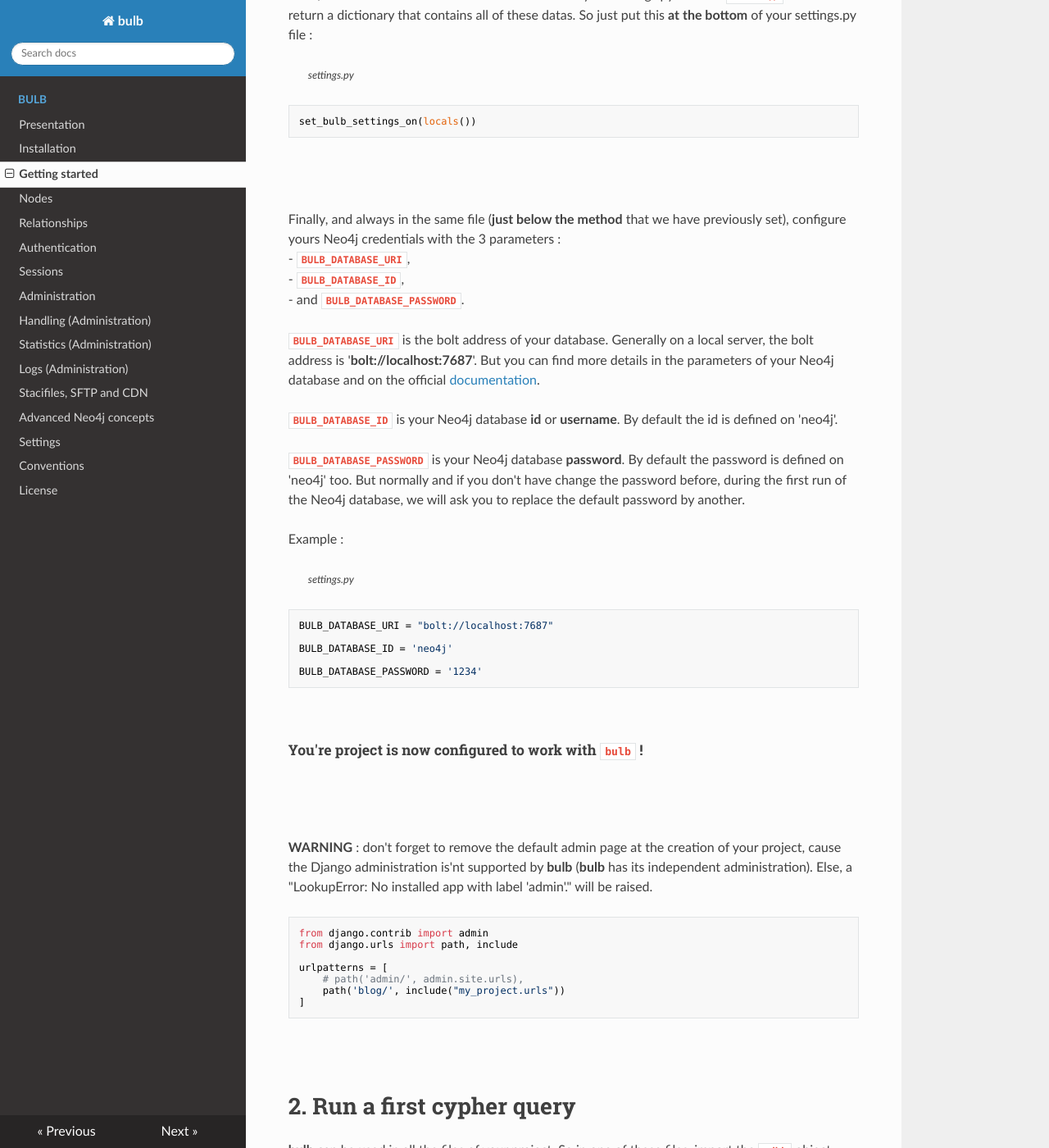
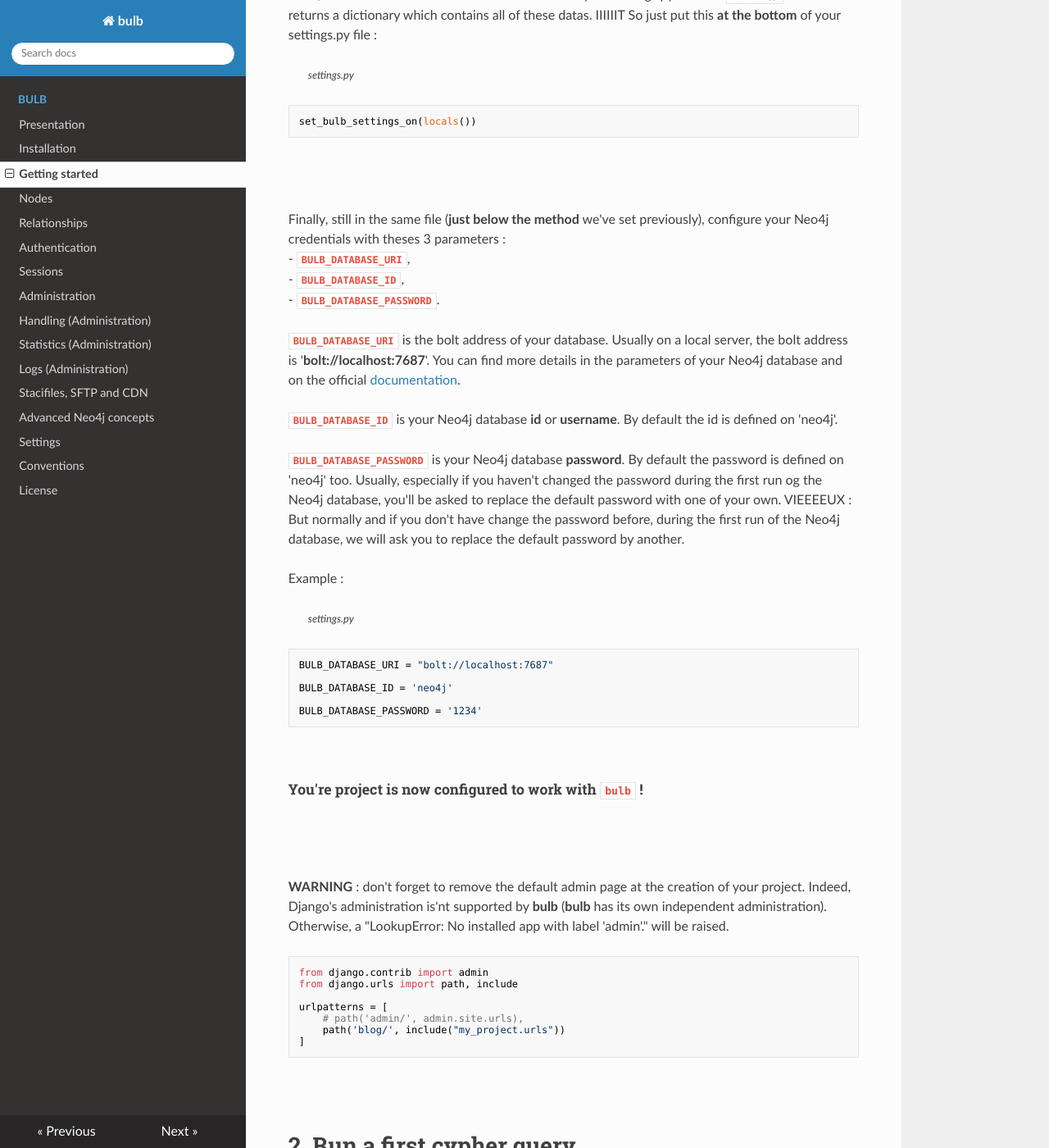
Before and after one commit to LilaRest/bulb, an MkDocs documentation site: the page built from bulb_docs/getting-started.md, in a window 1280 px wide and 1400 px high, scrolled down 876 px. Shown: the whole window at 82% size. Built offline with MkDocs 1.6.1, drawn with Linux system fonts in a browser that asks for light colours; nearby versions of some CDN libraries; some of the changed text lies outside the part shown.

Commit message:
Update getting-started.md

````diff
--- a/bulb_docs/getting-started.md
+++ b/bulb_docs/getting-started.md
@@ -5,11 +5,11 @@
 
 ---
 
-# Introducing
+# Introduction
 
-The **bulb package** is very fast to setup. Just **2 steps** are needed to execute yours first cypher requests.
+The **bulb package**'s setup is very fast. Only **2 steps** are required to execute your first cypher's requests.
 
->> If you don't have already install the package, please see the [installation](https://bulb.readthedocs.io/en/latest/installation/) page.
+>> If you haven't installed the package yet, please see the [installation](https://bulb.readthedocs.io/en/latest/installation/) page.
 <br/>
 <br/>
 
@@ -25,8 +25,8 @@ from bulb import set_bulb_settings_on
 <br/>
 <br/>
 
-Then, use this method on all the datas contained in your settings.py file. The **`locals()`** function return a dictionary that contains all of these datas.
-So just put this **at the bottom** of your settings.py file :
+Then, use this method on all the datas contained in your settings.py file. The **`locals()`** function returns a dictionary which contains all of these datas.
+IIIIIIT So just put this **at the bottom** of your settings.py file :
 
 > <small>_settings.py_</small>
 ```python
@@ -35,16 +35,17 @@ set_bulb_settings_on(locals())
 <br/>
 <br/>
 
-Finally, and always in the same file (**just below the method** that we have previously set), configure yours Neo4j credentials with the 3 parameters :
+Finally, still in the same file (**just below the method** we've set previously), configure your Neo4j credentials with theses 3 parameters :
     - **`BULB_DATABASE_URI`**,
     - **`BULB_DATABASE_ID`**,
-    - and **`BULB_DATABASE_PASSWORD`**.
+    - **`BULB_DATABASE_PASSWORD`**.
 
-**`BULB_DATABASE_URI`** is the bolt address of your database. Generally on a local server, the bolt address is '**bolt://localhost:7687**'. But you can find more details in the parameters of your Neo4j database and on the official [documentation](https://neo4j.com/docs/driver-manual/1.7/client-applications/#driver-connection-uris).
+**`BULB_DATABASE_URI`** is the bolt address of your database. Usually on a local server, the bolt address is '**bolt://localhost:7687**'. You can find more details in the parameters of your Neo4j database and on the official [documentation](https://neo4j.com/docs/driver-manual/1.7/client-applications/#driver-connection-uris).
 
 **`BULB_DATABASE_ID`** is your Neo4j database **id** or **username**. By default the id is defined on 'neo4j'.
 
-**`BULB_DATABASE_PASSWORD`** is your Neo4j database **password**. By default the password is defined on 'neo4j' too. But normally and if you don't have change the password before, during the first run of the Neo4j database, we will ask you to replace the default password by another.
+**`BULB_DATABASE_PASSWORD`** is your Neo4j database **password**. By default the password is defined on 'neo4j' too. Usually, especially if you haven't changed the password during the first run og the Neo4j database, you'll be asked to replace the default password with one of your own.
+VIEEEEUX : But normally and if you don't have change the password before, during the first run of the Neo4j database, we will ask you to replace the default password by another.
 
 Example :
 
@@ -63,7 +64,7 @@ BULB_DATABASE_PASSWORD = '1234'
 <br/>
 <br/>
 
-**WARNING** : don't forget to remove the default admin page at the creation of your project, cause the Django administration is'nt supported by **bulb** (**bulb** has its independent administration). Else, a "LookupError: No installed app with label 'admin'." will be raised.
+**WARNING** : don't forget to remove the default admin page at the creation of your project. Indeed, Django's administration is'nt supported by **bulb** (**bulb** has its own independent administration). Otherwise, a "LookupError: No installed app with label 'admin'." will be raised.
 
 ```python
 from django.contrib import admin
@@ -80,7 +81,7 @@ urlpatterns = [
 
 # 2. Run a first cypher query
 
-**bulb** can be used in all the files of your project. So in one of these files, import the **`gdbh`** object.
+**bulb** can be used in each of your project's file. To do so, in one of these files, import the **`gdbh`** object.
 
 > <small>views.py</small>
 ```python
@@ -89,7 +90,7 @@ from bulb.db import gdbh
 <br/>
 <br/>
 
-**g-db-h** means **_Graph Database Handler_** and it is an instance of the **`GraphDatabaseHandler()`** class. This instance will be used all the times where we will want to interact with the Neo4j database.
+**g-db-h** means **_Graph Database Handler_** and it's an instance of the **`GraphDatabaseHandler()`** class. This instance will be used each time you want to interact with the Neo4j database.
 <br/>
 <br/>
 
````
Also changed, not shown: other parts of bulb_docs/getting-started.md (+1 -1 lines).
